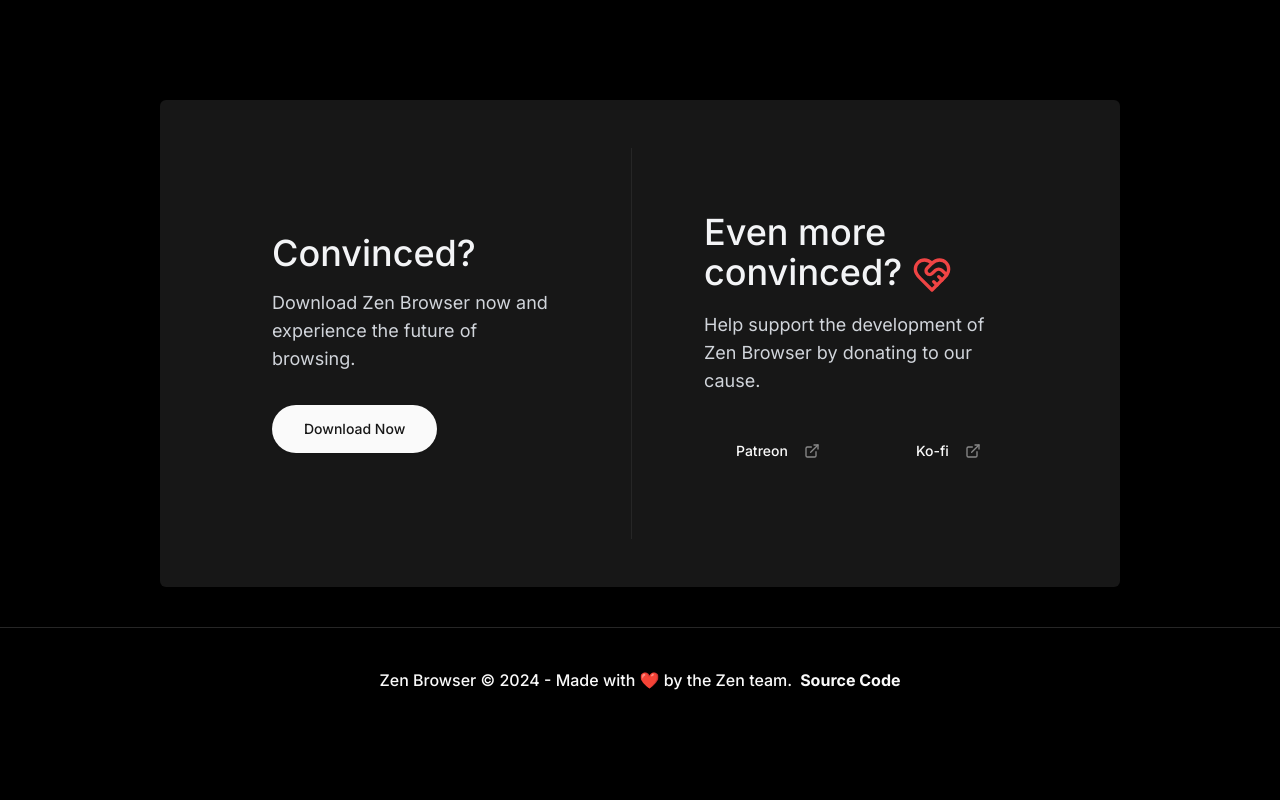
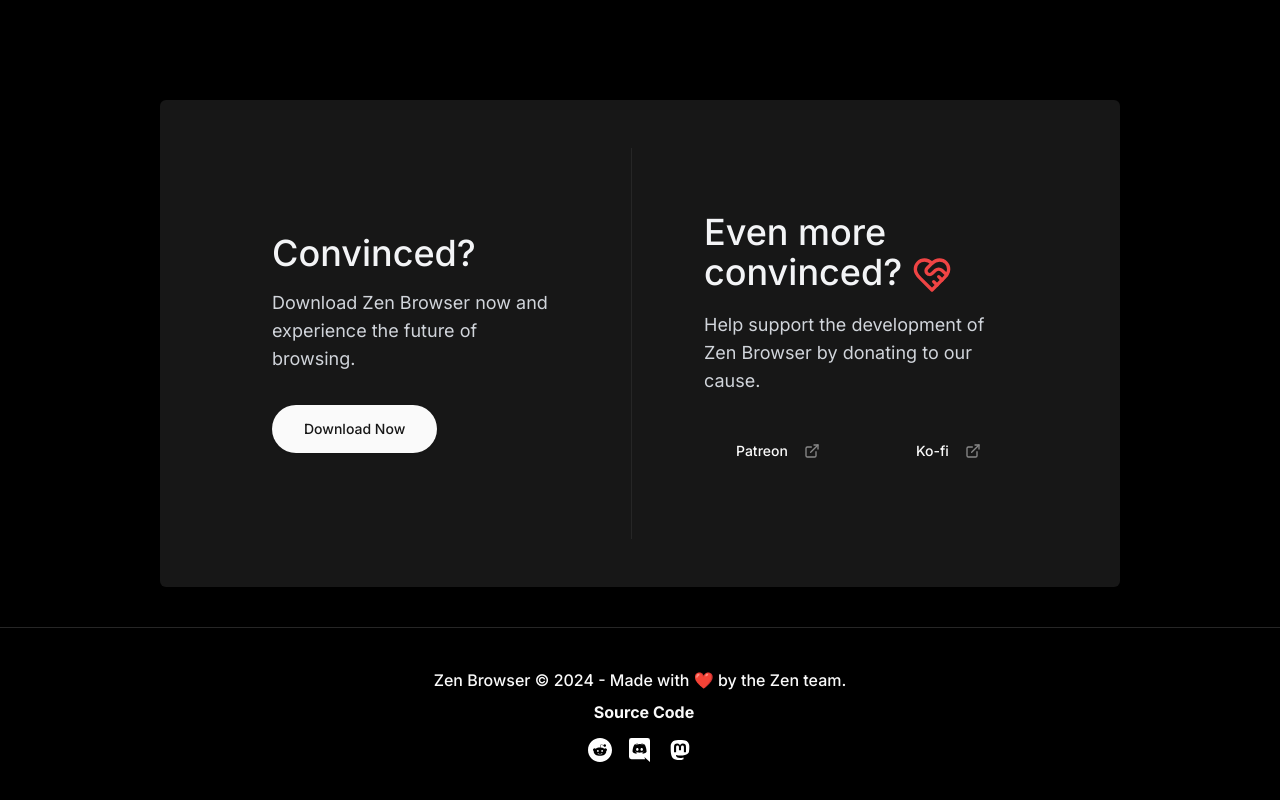
Before and after one commit to zen-browser/www, a Next.js app: page / in a window 1280 px wide. Shown: the part 4957-5757 px from the top of the page. Before the commit the page ends 5689 px from the top, so only its background shows below. Built offline with nearby package versions, Linux system fonts and the light colour scheme.

Commit message:
Feat(footer): Add social links

```diff
--- /dev/null
+++ b/src/components/Icons/DiscordIcon.tsx
@@ -0,0 +1,16 @@
+import React, { SVGProps } from "react";
+
+export const DiscordIcon = (props: SVGProps<SVGSVGElement>) => {
+	return (
+		<svg
+			xmlns="http://www.w3.org/2000/svg"
+			width="24"
+			height="24"
+			fillRule="evenodd"
+			clipRule="evenodd"
+			{...props}
+		>
+			<path d="M19.54 0A2.466 2.466 0 0122 2.472V24l-2.58-2.28-1.452-1.344-1.536-1.428.636 2.22H3.46A2.466 2.466 0 011 18.696V2.472A2.466 2.466 0 013.46 0h16.08zm-4.632 15.672c2.652-.084 3.672-1.824 3.672-1.824 0-3.864-1.728-6.996-1.728-6.996-1.728-1.296-3.372-1.26-3.372-1.26l-.168.192c2.04.624 2.988 1.524 2.988 1.524a9.782 9.782 0 00-6.036-1.128l-.204.024c-.42.036-1.44.192-2.724.756-.444.204-.708.348-.708.348s.996-.948 3.156-1.572l-.12-.144s-1.644-.036-3.372 1.26c0 0-1.728 3.132-1.728 6.996 0 0 1.008 1.74 3.66 1.824 0 0 .444-.54.804-.996-1.524-.456-2.1-1.416-2.1-1.416l.336.204.048.036.047.027.014.006.047.027c.3.168.6.3.876.408.492.192 1.08.384 1.764.516.9.168 1.956.228 3.108.012a7.898 7.898 0 001.74-.516c.42-.156.888-.384 1.38-.708 0 0-.6.984-2.172 1.428.36.456.792.972.792.972zm-5.58-5.604c-.684 0-1.224.6-1.224 1.332 0 .732.552 1.332 1.224 1.332.684 0 1.224-.6 1.224-1.332.012-.732-.54-1.332-1.224-1.332zm4.38 0c-.684 0-1.224.6-1.224 1.332 0 .732.552 1.332 1.224 1.332.684 0 1.224-.6 1.224-1.332 0-.732-.54-1.332-1.224-1.332z"></path>
+		</svg>
+	);
+};
--- /dev/null
+++ b/src/components/Icons/MastodonIcon.tsx
@@ -0,0 +1,15 @@
+import React, { SVGProps } from "react";
+
+export const MastodonIcon = (props: SVGProps<SVGSVGElement>) => {
+	return (
+		<svg
+			xmlns="http://www.w3.org/2000/svg"
+			width="800"
+			height="800"
+			viewBox="0 0 24 24"
+      {...props}
+		>
+			<path d="M21.327 8.566c0-4.339-2.843-5.61-2.843-5.61-1.433-.658-3.894-.935-6.451-.956h-.063c-2.557.021-5.016.298-6.45.956 0 0-2.843 1.272-2.843 5.61 0 .993-.019 2.181.012 3.441.103 4.243.778 8.425 4.701 9.463 1.809.479 3.362.579 4.612.51 2.268-.126 3.541-.809 3.541-.809l-.075-1.646s-1.621.511-3.441.449c-1.804-.062-3.707-.194-3.999-2.409a4.523 4.523 0 01-.04-.621s1.77.433 4.014.536c1.372.063 2.658-.08 3.965-.236 2.506-.299 4.688-1.843 4.962-3.254.434-2.223.398-5.424.398-5.424zm-3.353 5.59h-2.081V9.057c0-1.075-.452-1.62-1.357-1.62-1 0-1.501.647-1.501 1.927v2.791h-2.069V9.364c0-1.28-.501-1.927-1.502-1.927-.905 0-1.357.546-1.357 1.62v5.099H6.026V8.903c0-1.074.273-1.927.823-2.558.566-.631 1.307-.955 2.228-.955 1.065 0 1.872.409 2.405 1.228l.518.869.519-.869c.533-.819 1.34-1.228 2.405-1.228.92 0 1.662.324 2.228.955.549.631.822 1.484.822 2.558v5.253z"></path>
+		</svg>
+	);
+};
--- /dev/null
+++ b/src/components/Icons/RedditIcon.tsx
@@ -0,0 +1,15 @@
+import React, { SVGProps } from "react";
+
+export const RedditIcon = (props: SVGProps<SVGSVGElement>) => {
+	return (
+		<svg
+			xmlns="http://www.w3.org/2000/svg"
+			width="24"
+			height="24"
+			viewBox="0 0 24 24"
+			{...props}
+		>
+			<path d="M14.238 15.348a.215.215 0 010 .306c-.465.462-1.194.687-2.231.687l-.008-.002-.008.002c-1.036 0-1.766-.225-2.231-.688a.214.214 0 010-.305.219.219 0 01.307 0c.379.377 1.008.561 1.924.561l.008.002.008-.002c.915 0 1.544-.184 1.924-.561a.219.219 0 01.307 0zm-3.44-2.418a.922.922 0 00-1.845 0c0 .506.414.918.923.918a.92.92 0 00.922-.918zM24 12c0 6.627-5.373 12-12 12S0 18.627 0 12 5.373 0 12 0s12 5.373 12 12zm-5-.129a1.548 1.548 0 00-2.624-1.108c-1.056-.695-2.485-1.137-4.066-1.194l.865-2.724 2.343.549-.003.034c0 .696.569 1.262 1.268 1.262.699 0 1.267-.566 1.267-1.262a1.266 1.266 0 00-2.446-.458l-2.525-.592a.216.216 0 00-.257.145l-.965 3.038c-1.656.02-3.155.466-4.258 1.181A1.546 1.546 0 005 11.871c0 .566.311 1.056.768 1.325-.03.164-.05.331-.05.5 0 2.281 2.805 4.137 6.253 4.137s6.253-1.856 6.253-4.137c0-.16-.017-.317-.044-.472.486-.261.82-.766.82-1.353zm-4.872.141a.921.921 0 00-.922.919.921.921 0 001.844 0 .921.921 0 00-.922-.919z"></path>
+		</svg>
+	);
+};
--- /dev/null
+++ b/src/components/Icons/index.tsx
@@ -0,0 +1,3 @@
+export * from "./RedditIcon"
+export * from "./DiscordIcon"
+export * from "./MastodonIcon"
--- a/src/components/footer.tsx
+++ b/src/components/footer.tsx
@@ -1,10 +1,11 @@
 import Link from "next/link";
 import Logo from "./logo";
 import TextReveal from "./ui/text-reveal";
+import { DiscordIcon, MastodonIcon, RedditIcon } from "./Icons";
 
 export default function Footer() {
   return (
-    <div className="font-medium flex-col md:flex-row px-10 md:px-0 border-t w-full border-grey py-10 mt-10 flex justify-center align-center">
+    <div className="font-medium flex-col items-center px-10 md:px-0 border-t w-full border-grey py-10 mt-10 flex justify-center align-center gap-2">
       Zen Browser © {new Date().getFullYear()} - Made with ❤️ by the Zen team.
       <a
         href={"https://github.com/zen-browser"}
@@ -13,6 +14,26 @@ export default function Footer() {
       >
         Source Code
       </a>
+      <div className="flex items-center gap-4 justify-center mt-1.5">
+        {
+          [{
+            link: "https://reddit.com/r/zen_browser/",
+            icon: <RedditIcon className="w-6 h-6 fill-white" />,
+          },
+          {
+            link: "https://discord.gg/nnShMQzR4b",
+            icon: <DiscordIcon className="w-6 h-6 fill-white" />,
+          },
+          {
+            link: "https://mastodon.social/@zenbrowser",
+            icon: <MastodonIcon className="w-6 h-6 fill-white" />,
+          }].map(({ link, icon }, i) => (
+            <Link href={link} key={i}>
+              {icon}
+            </Link>
+          ))
+        }
+      </div>
     </div>
   );
 }
```
